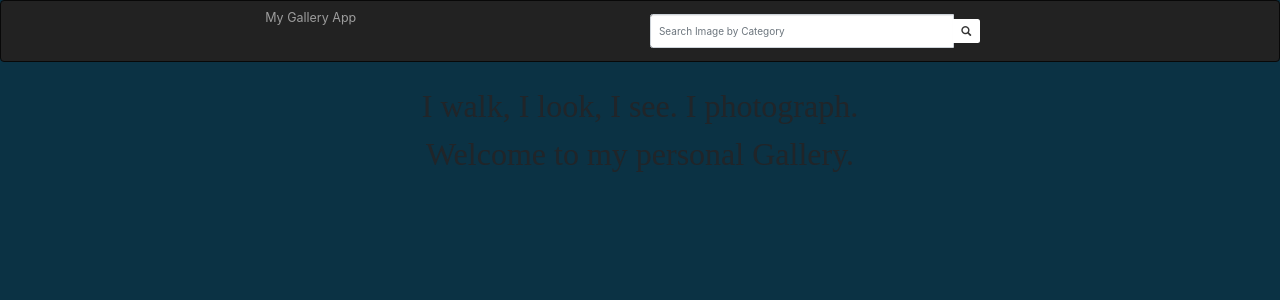
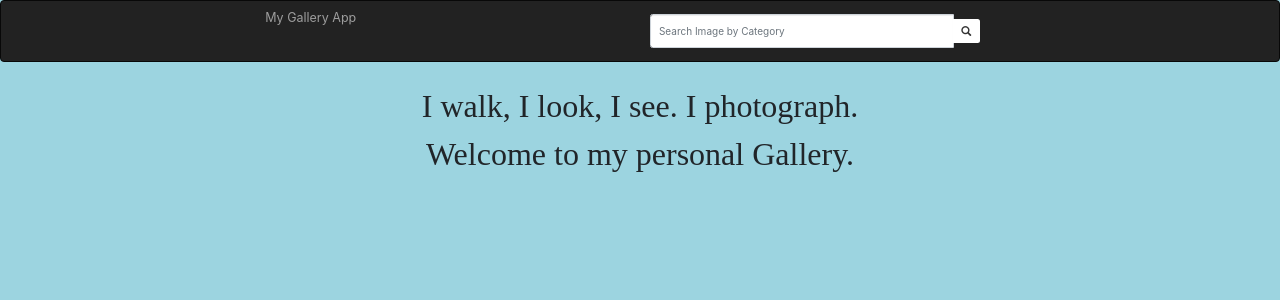
Before and after one commit to Ndundiro/Personal-Gallery, a Django app: page / in a window 1280 px wide. Shown: the top 300 px of the page. Run offline with Django 3.2, Linux system fonts and the light colour scheme; data that the repository does not hold is empty; some libraries are stand-ins or nearby versions; some web fonts are replaced.

Commit message:
Changes background color.

```diff
--- a/static/css/index.css
+++ b/static/css/index.css
@@ -1,5 +1,5 @@
 body{
-    background-color:#0B3244;
+    background-color:#9CD4E0;
 }
 
 .intro{
```
